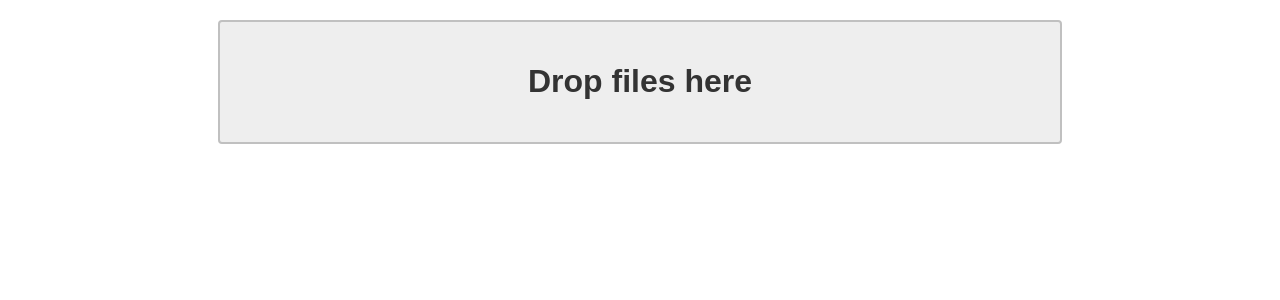
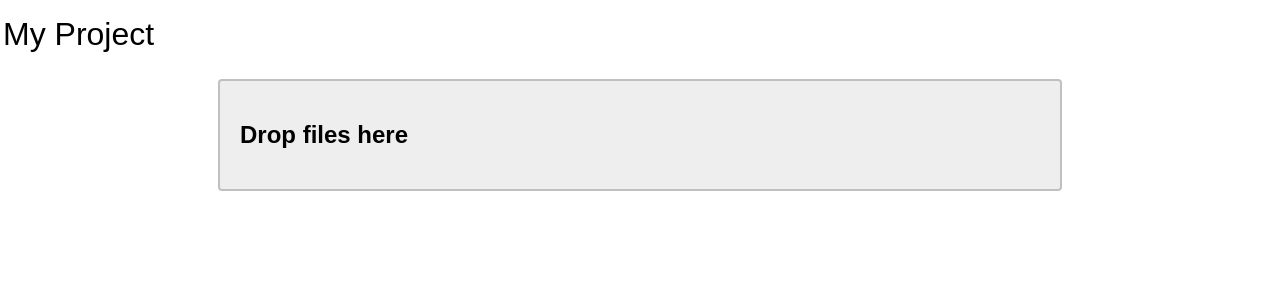
Before and after one commit to willj/react-drag-drop, a React (Create React App) app: page / in a window 1280 px wide. Shown: the top 300 px of the page. Built offline with nearby package versions, Linux system fonts and the light colour scheme.

Commit message:
Add project title

```diff
--- /dev/null
+++ b/src/components/Grid/Grid.css
@@ -0,0 +1,17 @@
+.grid-title {
+    display: block;
+    box-sizing: border-box;
+    width: 100%;
+    border: 1px solid transparent;
+    margin: 10px 0;
+    padding: 5px 2px;
+    font-size: 2em;
+}
+
+.grid-title:hover {
+    border: 1px solid #c0c0c0;
+}
+
+.grid-title:focus {
+    border: 1px solid #333333;
+}
--- a/src/components/Grid/Grid.js
+++ b/src/components/Grid/Grid.js
@@ -1,6 +1,7 @@
 import React from 'react';
 import DragDropGrid from './DragDropGrid';
 import FileDropHandler from '../File/FileDropHandler';
+import './Grid.css';
 
 class Grid extends React.Component {
 
@@ -8,13 +9,15 @@ class Grid extends React.Component {
         super(props);
 
         this.state = {
-            items: []
+            items: [],
+            title: 'My Project'
         };
 
         this.addItem = this.addItem.bind(this);
         this.updateItem = this.updateItem.bind(this);
         this.moveItem = this.moveItem.bind(this);
         this.deleteItem = this.deleteItem.bind(this);
+        this.onTitleChange = this.onTitleChange.bind(this);
     }
 
     addItem(item){
@@ -50,13 +53,20 @@ class Grid extends React.Component {
         });
     }
 
+    onTitleChange(e){
+        this.setState({ title: e.target.value });
+    }
+
     render(){
         return (
-            <FileDropHandler onNewFile={this.addItem}>
-                <DragDropGrid items={this.state.items} onChange={this.updateItem} onMove={this.moveItem} onDelete={this.deleteItem}>
-                    { this.state.items.length === 0 && <h1>Drop files here</h1> }
-                </DragDropGrid>
-            </FileDropHandler>
+            <div>
+                <input type="text" value={this.state.title} className="grid-title" onChange={this.onTitleChange} />
+                <FileDropHandler onNewFile={this.addItem}>
+                    <DragDropGrid items={this.state.items} onChange={this.updateItem} onMove={this.moveItem} onDelete={this.deleteItem}>
+                        { this.state.items.length === 0 && <h2>Drop files here</h2> }
+                    </DragDropGrid>
+                </FileDropHandler>
+            </div>
         );
     }
 }
```
